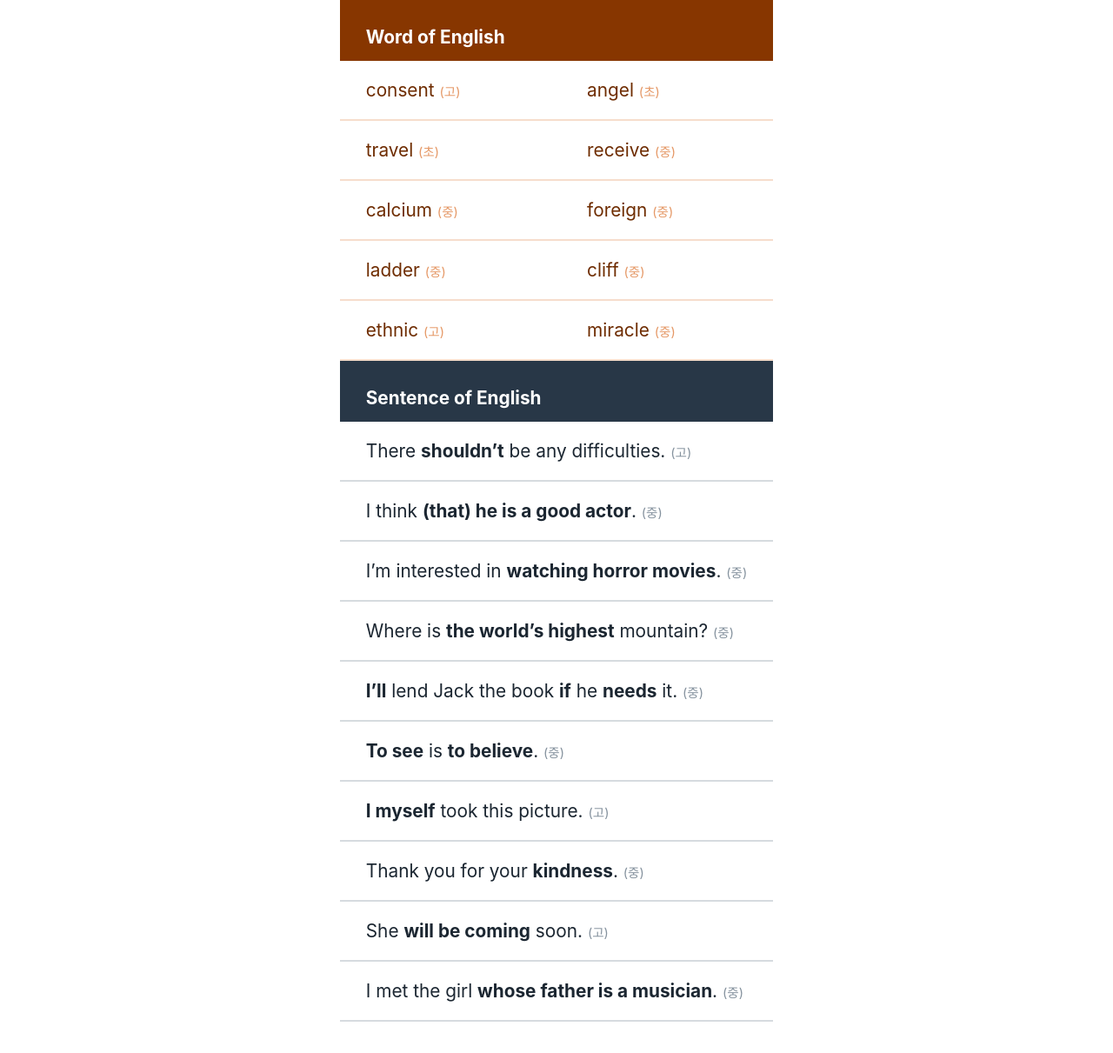
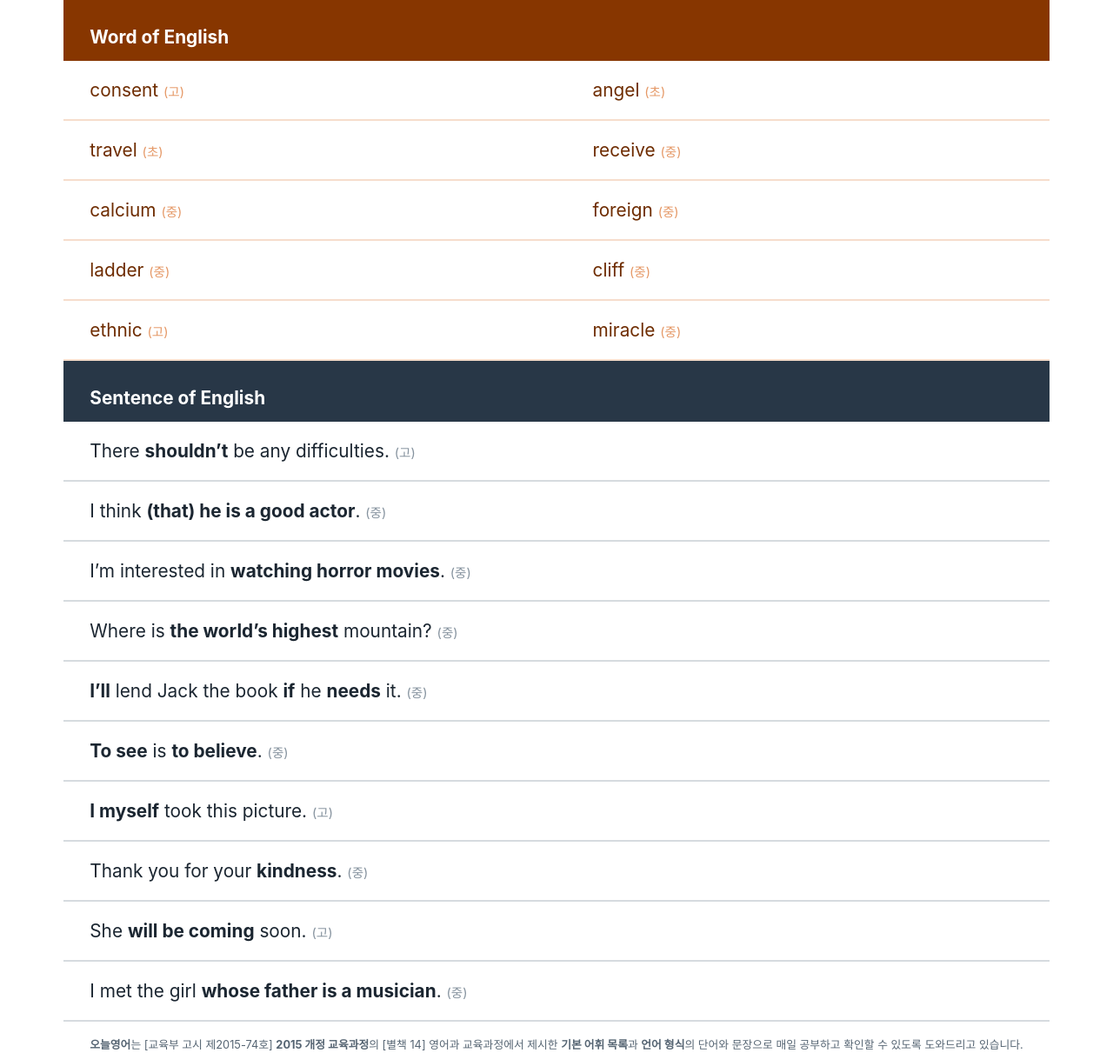
Before and after one commit to jacealan/Jace, a Django app: page /eng/ in a window 1280 px wide. Shown: the whole page at 87% size. Before the commit the page ends 1175 px from the top, so only its background shows below. Run offline with Django 3.2, Linux system fonts and the light colour scheme; data comes from the database, SQL or seed files in the repository; some libraries are stand-ins or nearby versions.

Commit message:
footnote

```diff
--- a/eng/templates/eng/eng_today.html
+++ b/eng/templates/eng/eng_today.html
@@ -96,6 +96,11 @@
             <td colspan="2" bgcolor="#D6DBDF" height="2"></td>
         </tr>
         {% endfor %}
+        <tr><td colspan="2" style="font-size:0.8em;color:#566573;">
+            <br><b>오늘영어</b>는 [교육부 고시 제2015-74호] <b>2015 개정 교육과정</b>의
+            [별책 14] 영어과 교육과정에서 제시한 <b>기본 어휘 목록</b>과 <b>언어 형식</b>의
+            단어와 문장으로 매일 공부하고 확인할 수 있도록 도와드리고 있습니다.
+        </td></tr>
     </table>
     {% else %}
         <div>No Sentence</div>
```
